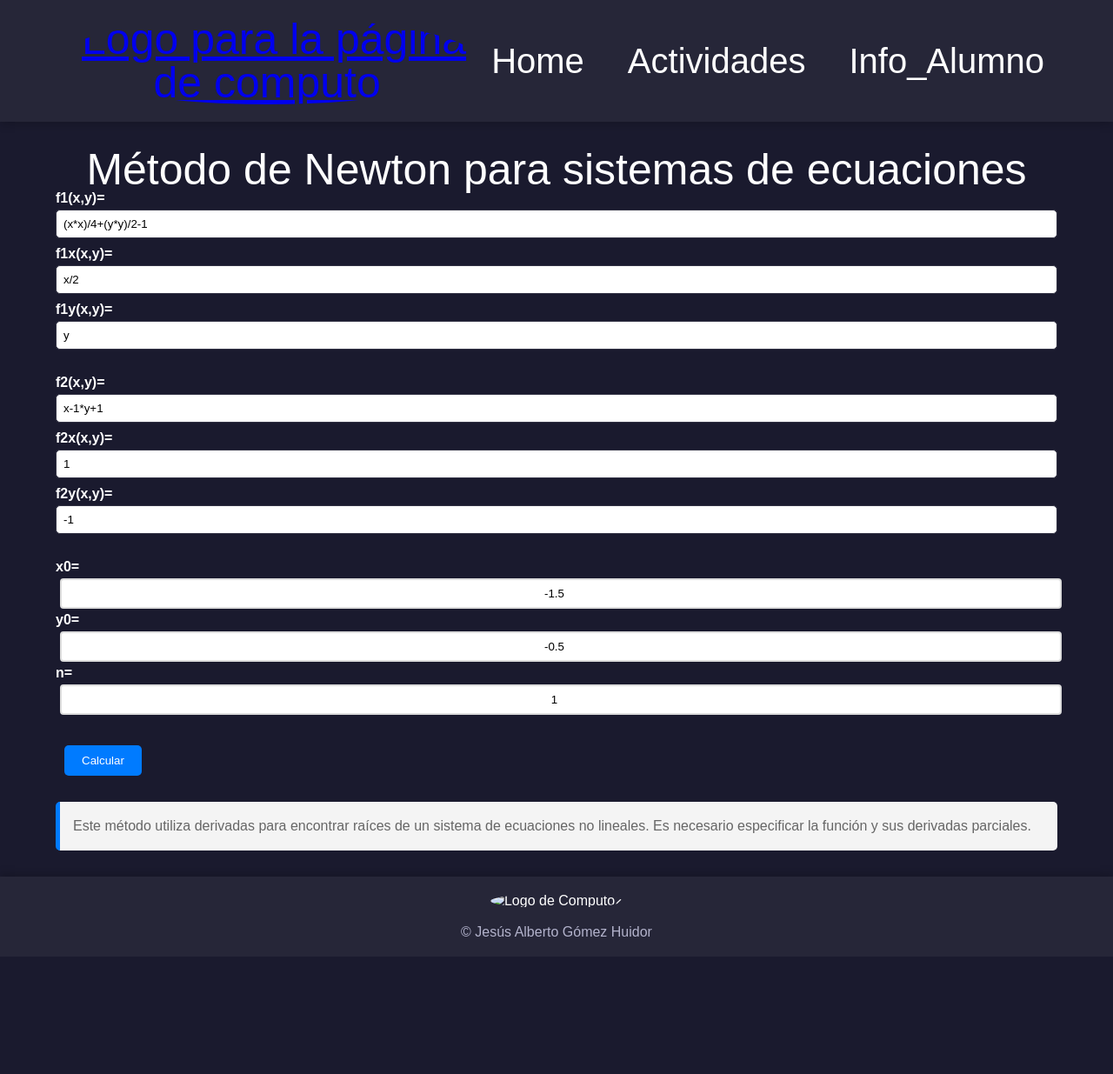
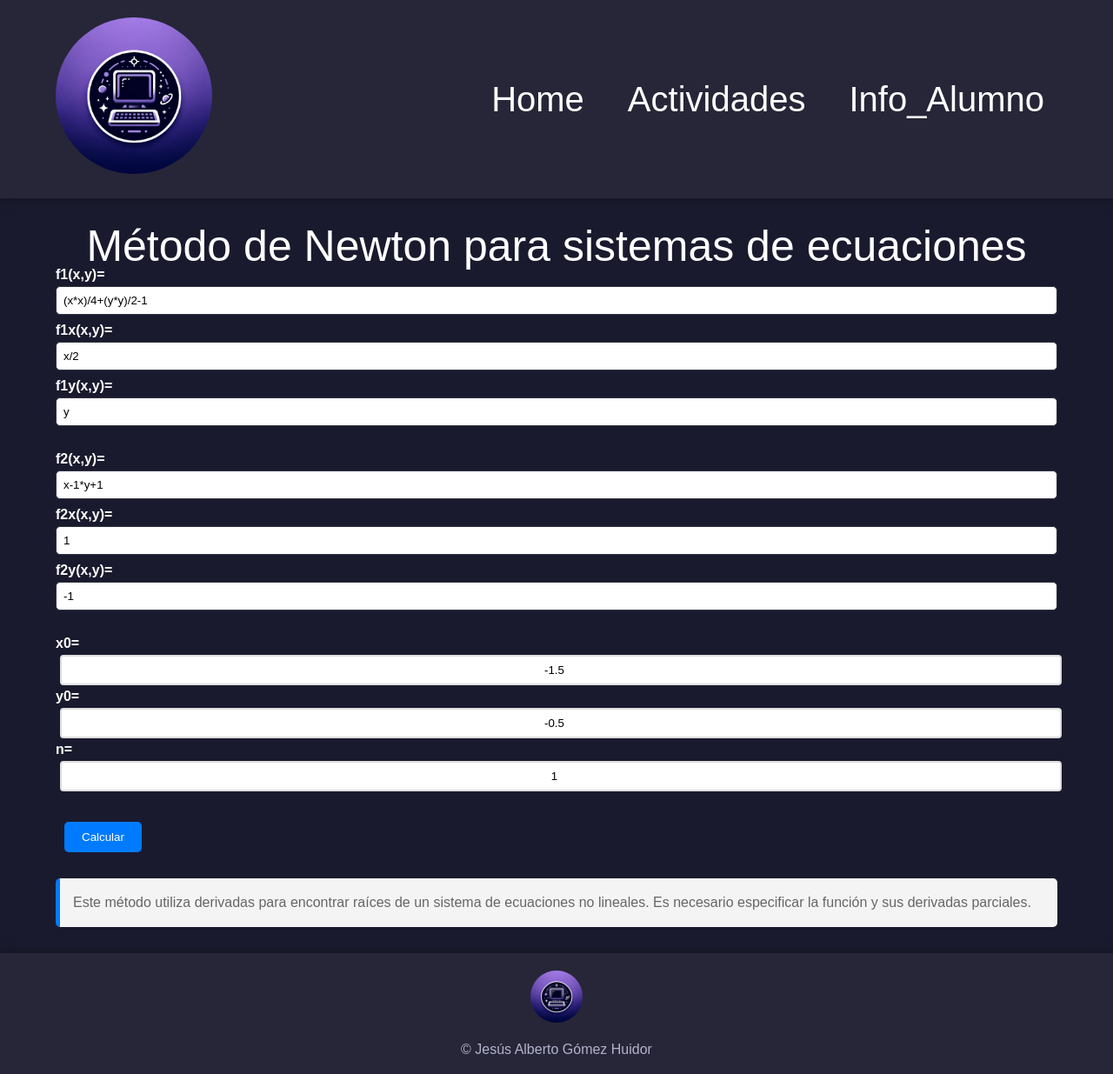
Before and after one commit to JesusHuidor/CSII-NumericalAlgorithms, a plain HTML site: page Activities/NewtonMethod.html in a window 1280 px wide. Shown: the whole page at 87% size. Before the commit the page ends 1100 px from the top, so only its background shows below. Drawn offline with Linux system fonts and the light colour scheme.

Commit message:
Update NewtonMethod.html

```diff
--- a/Activities/NewtonMethod.html
+++ b/Activities/NewtonMethod.html
@@ -9,7 +9,7 @@
 <body>
     <header>
         <div class="cabecera">
-            <h1><a href="../index.html"><img src="../imagenes/logo.png" alt="Logo para la página de computo"></a></h1>
+            <h1><a href="../index.html"><img src="../Images/logo.png" alt="Logo para la página de computo"></a></h1>
             <nav>
                 <ul>
                     <li><a href="../index.html">Home</a></li>
@@ -47,7 +47,7 @@
     </main>
 
     <footer>
-        <img src="../imagenes/logo.png" alt="Logo de Computo2">
+        <img src="../Images/logo.png" alt="Logo de Computo2">
         <p class="copyright">
             &#169 Jesús Alberto Gómez Huidor
         </p>
```
